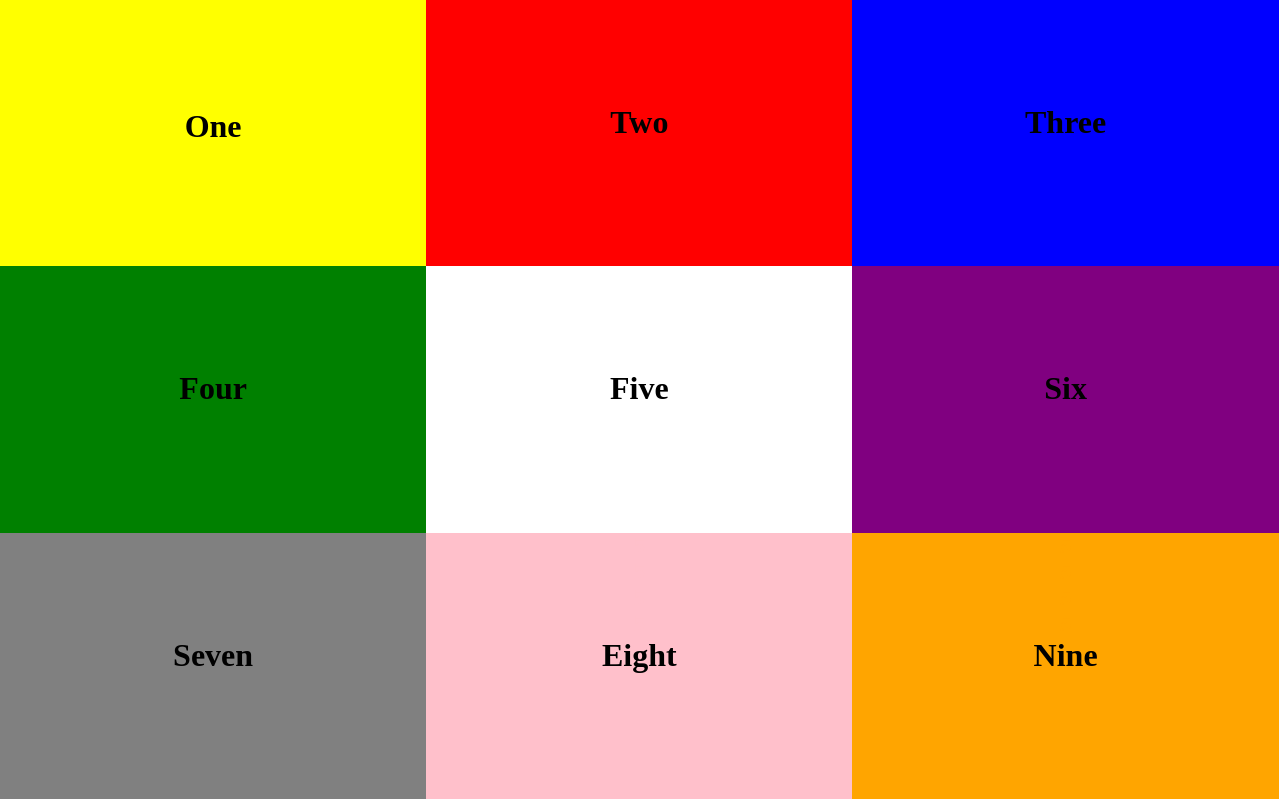
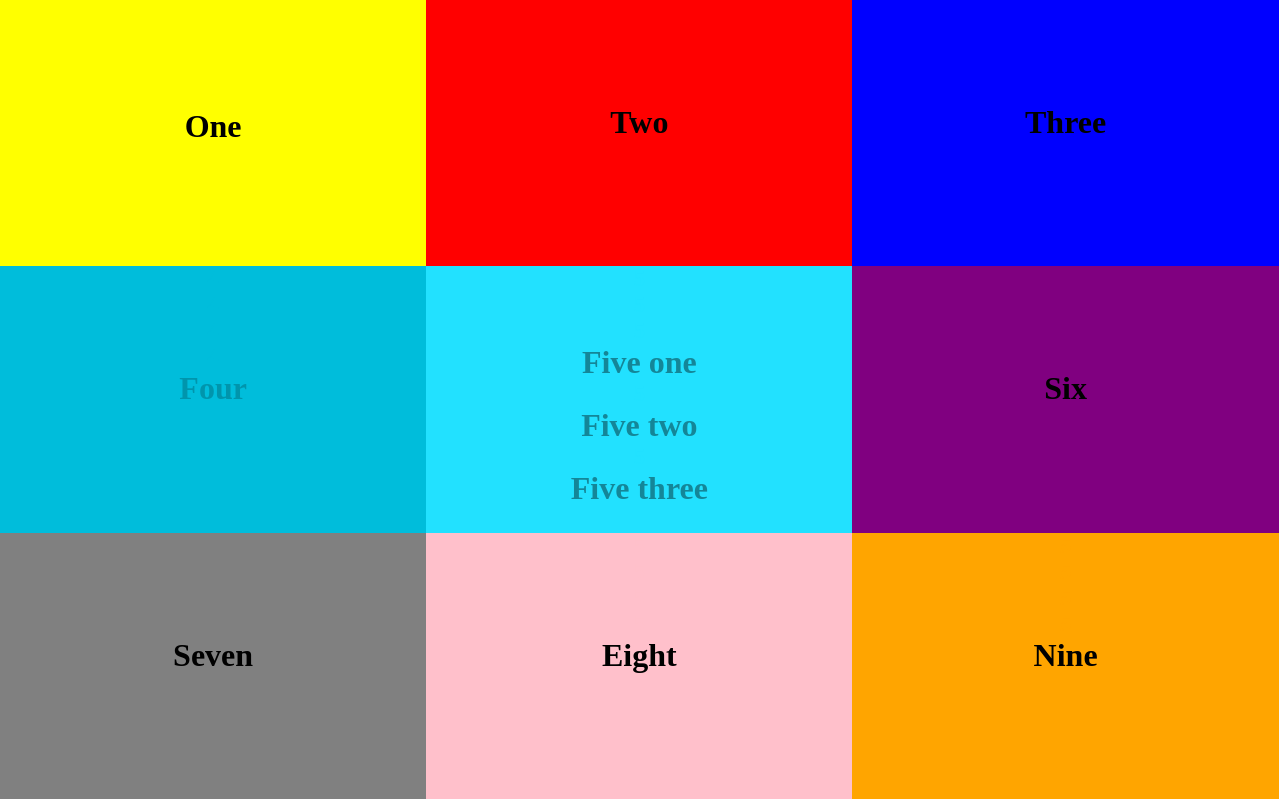
Before and after one commit to DaanMaat/HTML_CSS_JS, a plain HTML site: page Opdracht 30 - Sectie 3 - Week 1/index.html in a window 1280 px wide. Drawn offline with Linux system fonts and the light colour scheme.

Commit message:
Files van thuiscomputer naar GitHub
Files van thuiscomputer naar GitHub

```diff
--- /dev/null
+++ b/Opdracht 29 - Sectie 3 - Week 1/style.css
@@ -0,0 +1,18 @@
+*{
+    margin: 0;
+    padding: 0;
+}
+
+.plaatje{
+    position: relative;
+    width: 1000px;
+    height: 1000px;
+}
+
+img{
+    position: absolute;
+    top: 250px;
+    right: 250px;
+    bottom: 250px;
+    left: 250px;
+}
--- a/1 - 9 Color boxes/index.html
+++ b/Opdracht 30 - Sectie 3 - Week 1/index.html
@@ -30,14 +30,17 @@
             <h5>4</h5>
             <h5>4</h5>
             <h5>4</h5>
-            <h1>Four</h1>
+            <h1 class="transparancy">Four</h1>
         </div>
         <div class="Five">
             <h6>5</h6>
             <h6>5</h6>
             <h6>5</h6>
+            <h1 class="Vijf">Five one</h1>
             <h6>5</h6>
-            <h1>Five</h1>
+            <h1 class="Vijf">Five two</h1>
+            <h6>5</h6>
+            <h1 class="Vijf">Five three</h1>
         </div>
         <div class="Six">
             <h6 class="-Seven">5</h6>
--- a/1 - 9 Color boxes/style.css
+++ b/Opdracht 30 - Sectie 3 - Week 1/style.css
@@ -2,6 +2,14 @@
     margin: 0;
     padding: 0;
     border: none;
+}
+
+.transparancy{
+    color: rgba(0, 0, 0, 0.212);
+}
+
+.Vijf{
+    color:rgba(0, 0, 0, 0.404);
 }
 
 h2{
@@ -20,12 +28,12 @@ h4{
 
 h5{
     font-size: 23px;
-    color: green;
+    color: rgb(0, 189, 219);
 }
 
 h6{
     font-size: 23px;
-    color: white;
+    color: rgb(34, 225, 255);;
 }
 
 .-Seven{
@@ -72,7 +80,7 @@ h6{
 }
 
 .Four{
-    background-color: green;
+    background-color:rgb(0, 189, 219);
     width: 33.3%;
     height: 33.3%;
     text-align: center;
@@ -80,7 +88,7 @@ h6{
 }
 
 .Five{
-    background-color: white;
+    background-color:rgb(34, 225, 255);;
     width: 33.3%;
     height: 33.3%;
     text-align: center;
--- /dev/null
+++ b/Vaardigheidsopdracht 5 - Sectie 5 - Week 1/style.css
@@ -0,0 +1,11 @@
+*{
+    width: auto;
+    height: auto;
+    background-color: rgb(73, 73, 73);
+}
+
+.container{
+    display: block;
+    width: 100%;
+    height: 50%;
+}
--- /dev/null
+++ b/Verdiepingsopdracht 13 - Sectie 5 - Week 1/style.css
@@ -0,0 +1,18 @@
+*{
+    margin: 0;
+    padding: 0;
+    border: 0;
+}
+
+img{
+    display: inline-block;
+    width: 25%;
+    height: 125px;
+    float: left;
+    transition: 0,5s;
+}
+
+img:hover{
+    width: 30%;
+    height: 150px;
+}
```
Also changed, not shown: Opdracht 29 - Sectie 3 - Week 1/index.html (added, +12 -0 lines), Vaardigheidsopdracht 5 - Sectie 5 - Week 1/index.html (added, +12 -0 lines), Verdiepingsopdracht 13 - Sectie 5 - Week 1/index.html (added, +17 -0 lines), Opdracht 29 - Sectie 3 - Week 1/DaanoontjeGaming logo.png (added), Vaardigheidsopdracht 5 - Sectie 5 - Week 1/img1.jpg (added), Verdiepingsopdracht 13 - Sectie 5 - Week 1/Mochi en Cheeto (1).jpg (added), Verdiepingsopdracht 13 - Sectie 5 - Week 1/Mochi en Cheeto (2).jpg (added), Verdiepingsopdracht 13 - Sectie 5 - Week 1/Mochi en Cheeto (3).jpg (added), Verdiepingsopdracht 13 - Sectie 5 - Week 1/Mochi en Cheeto (4).jpg (added), Verdiepingsopdracht 13 - Sectie 5 - Week 1/Mochi en Cheeto 3 (1).jpg (added), Verdiepingsopdracht 13 - Sectie 5 - Week 1/Mochi en Cheeto 3 (2).jpg (added), 4 other files.
